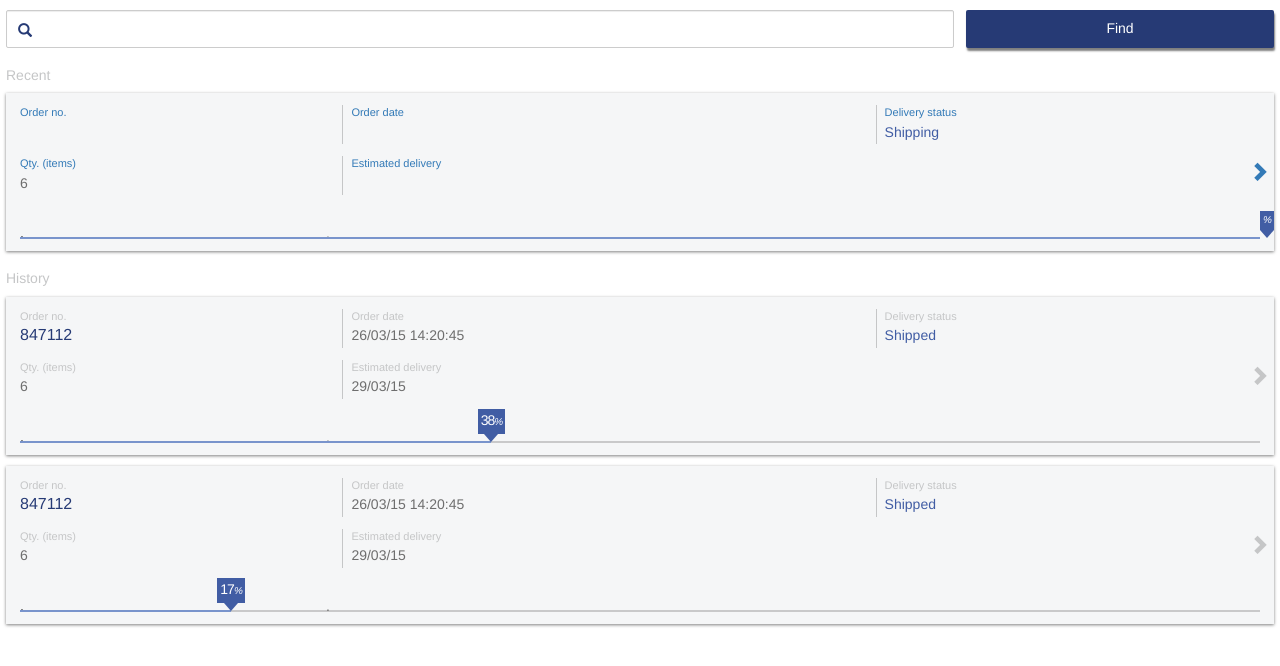
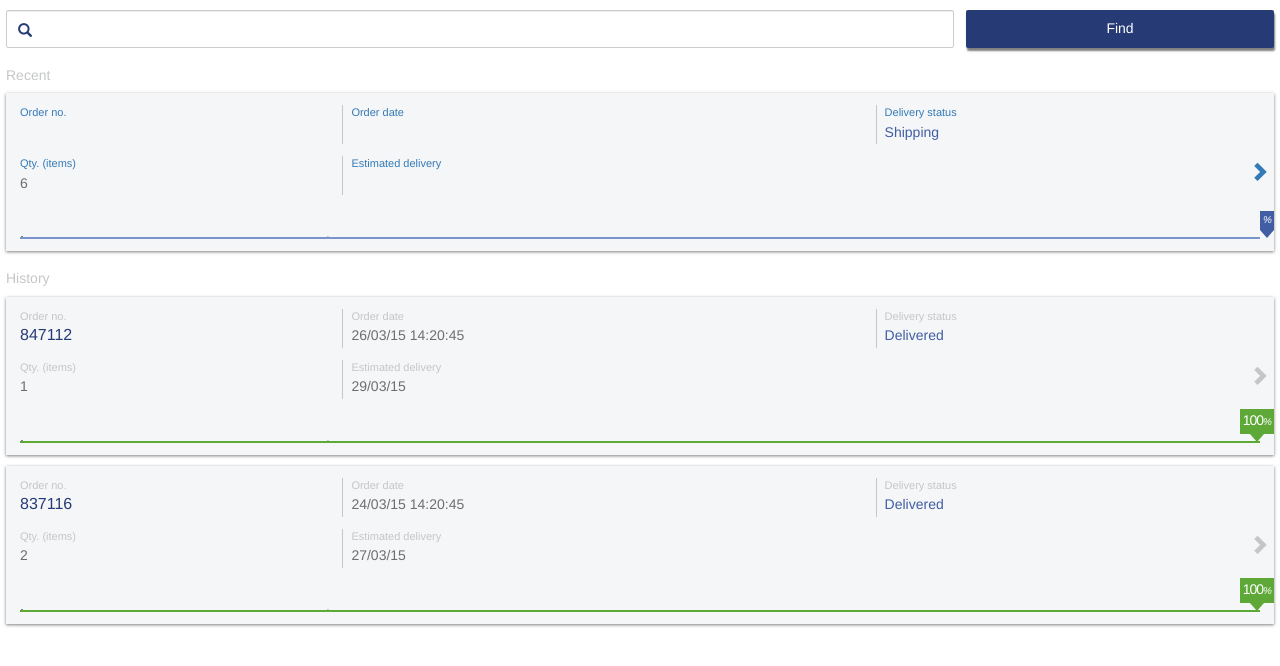
Before and after one commit to vkado/ifind, a PHP site: template web_ifind/application/views/front/showorder.php in a window 1280 px wide. Shown: the top 666 px of the page. Run offline with PHP 8.4, Linux system fonts and the light colour scheme; the template is opened without the code that fills it, so the values that code supplies are empty; some libraries are stand-ins or nearby versions.

Commit message:
fix order history

```diff
--- a/web_ifind/application/views/front/showorder.php
+++ b/web_ifind/application/views/front/showorder.php
@@ -88,11 +88,11 @@
                     </li>
                     <li class="item-status col-3">
                         <p class="text-status">Delivery status</p>
-                        <span class="delivery-status">Shipped</span>
+                        <span class="delivery-status">Delivered</span>
                     </li>
                     <li class="item-status col-1">
                         <p class="text-status">Qty. (items)</p>
-                        <span class="text-default">6</span>
+                        <span class="text-default">1</span>
                     </li>
                     <li class="item-status col-2">
                         <p class="text-status">Estimated delivery</p>
@@ -112,7 +112,7 @@
                         </ul>
                         <div class="inner">
                             <div class="percent-amount">
-                                38<i>%</i>
+                                100<i>%</i>
                             </div>
                         </div>
                     </div>
@@ -124,23 +124,23 @@
                 <ul class="list-unstyled list-status">
                     <li class="item-status col-1">
                         <p class="text-status">Order no.</p>
-                        <span class="order-no">847112</span>
+                        <span class="order-no">837116</span>
                     </li>
                     <li class="item-status col-2">
                         <p class="text-status">Order date</p>
-                        <span class="text-default">26/03/15 14:20:45</span>
+                        <span class="text-default">24/03/15 14:20:45</span>
                     </li>
                     <li class="item-status col-3">
                         <p class="text-status">Delivery status</p>
-                        <span class="delivery-status">Shipped</span>
+                        <span class="delivery-status">Delivered</span>
                     </li>
                     <li class="item-status col-1">
                         <p class="text-status">Qty. (items)</p>
-                        <span class="text-default">6</span>
+                        <span class="text-default">2</span>
                     </li>
                     <li class="item-status col-2">
                         <p class="text-status">Estimated delivery</p>
-                        <span class="text-default">29/03/15</span>
+                        <span class="text-default">27/03/15</span>
                     </li>
                 </ul>
                 <span class="glyphicon glyphicon-chevron-right"></span>
@@ -156,7 +156,7 @@
                         </ul>
                         <div class="inner">
                             <div class="percent-amount">
-                                17<i>%</i>
+                                100<i>%</i>
                             </div>
                         </div>
                     </div>
```
